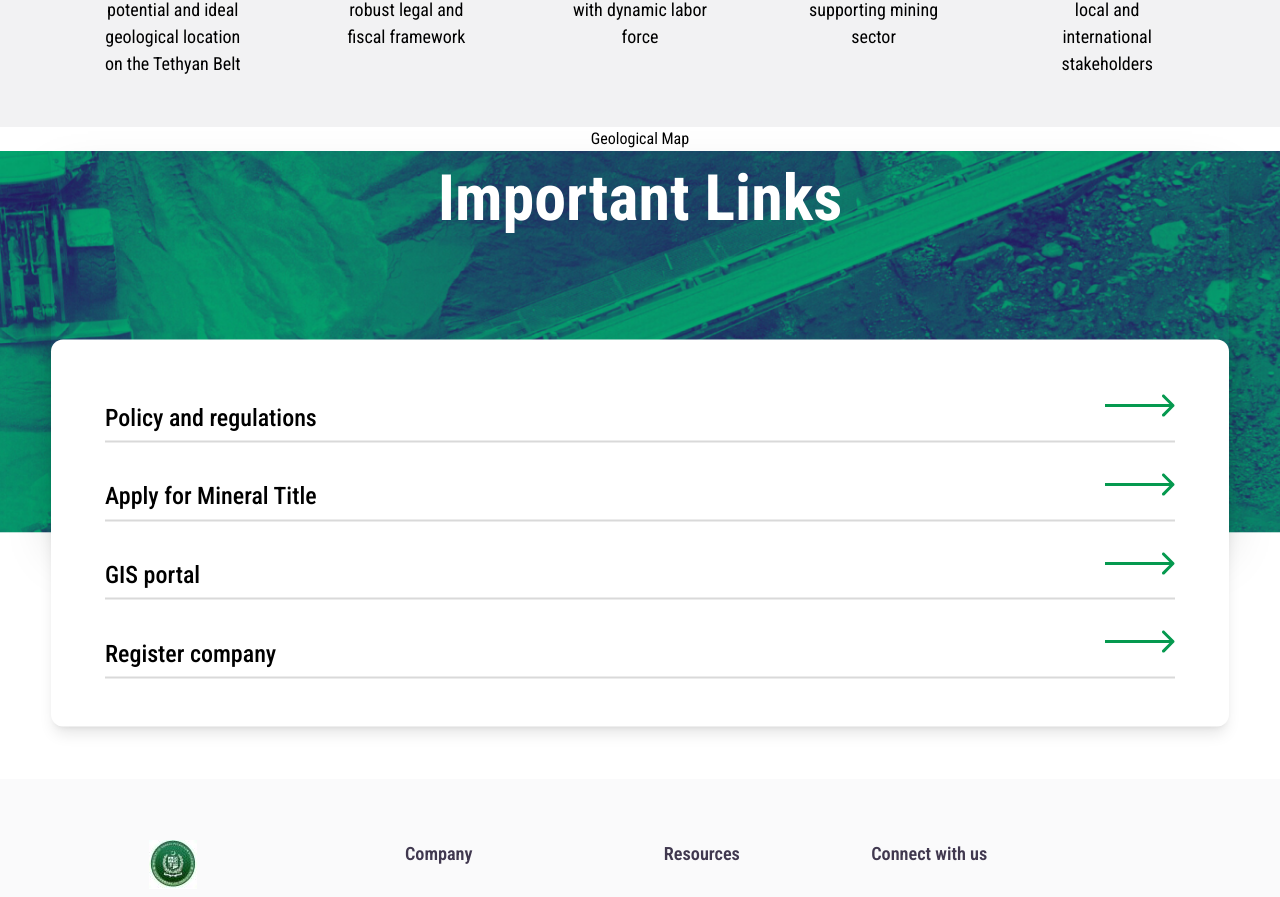
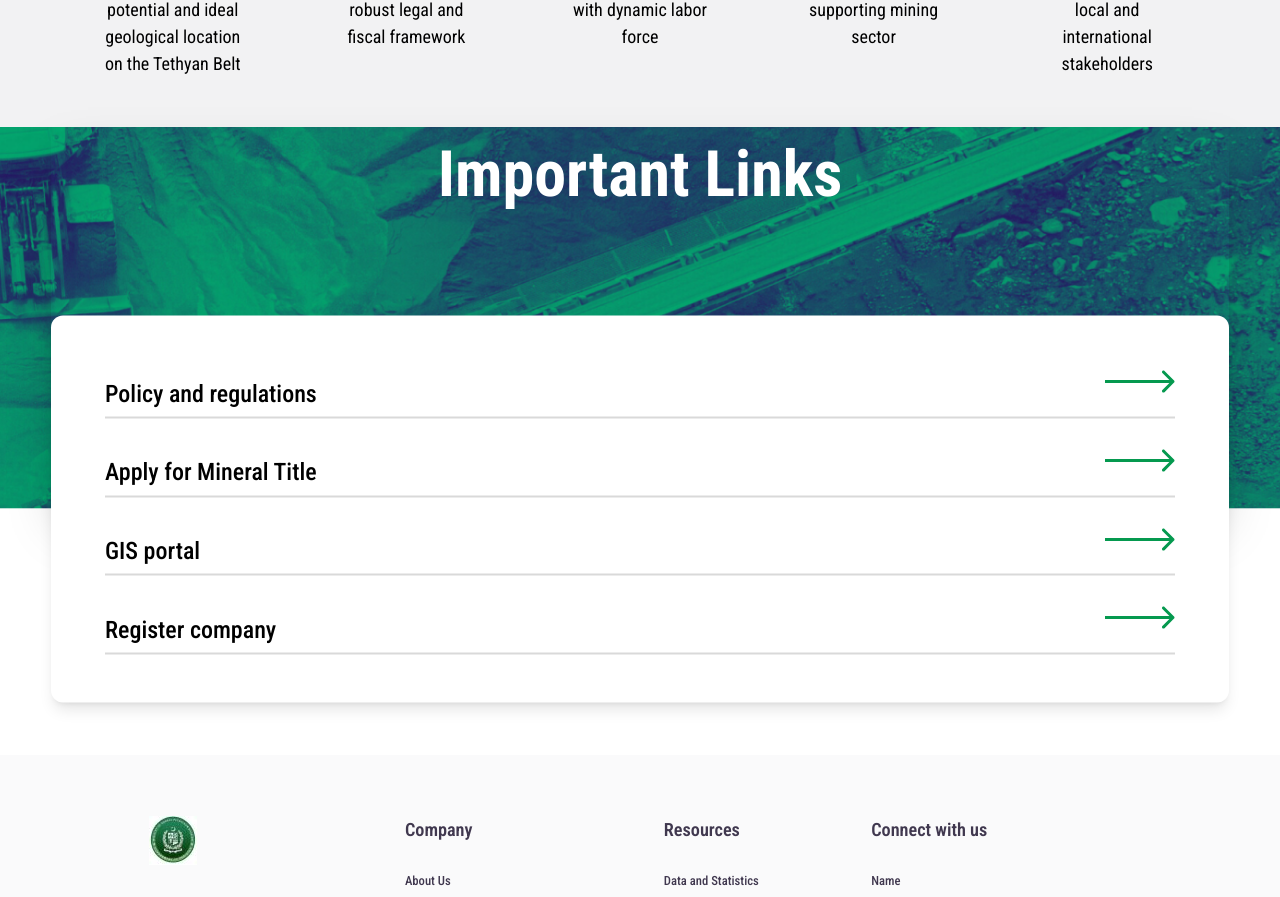
Before and after one commit to realAbdullah4504/mineral-app, a React (Create React App) app: page /mineral-potential in a window 1280 px wide. Shown: the part 2494-3391 px from the top of the page. Built offline with nearby package versions, Linux system fonts and the light colour scheme.

Commit message:
hide the map component from the home screen

```diff
--- a/src/components/PakistanMap/index.js
+++ b/src/components/PakistanMap/index.js
@@ -4,7 +4,7 @@ import map from "assets/images/PakMap.png";
 export const PakistanMap = () => {
   return (
     <div className="flex w-full justify-center">
-      <h1 className="text-bold">Geological Map</h1>
+      {/* <h1 className="text-bold">Geological Map</h1> */}
       {/* <img src={map} alt="Geological Map of Pakistan" /> */}
     </div>
   );
--- a/src/pages/mineral-potential/index.jsx
+++ b/src/pages/mineral-potential/index.jsx
@@ -15,7 +15,7 @@ const MineralPotential = () => {
       <MiningFrontier />
       <MineralPotentialSlider />
       <MineralSectorPotential />
-      <PakistanMap />
+      {/* <PakistanMap /> */}
       <MineralPotentialLinks />
     </div>
   );
```
